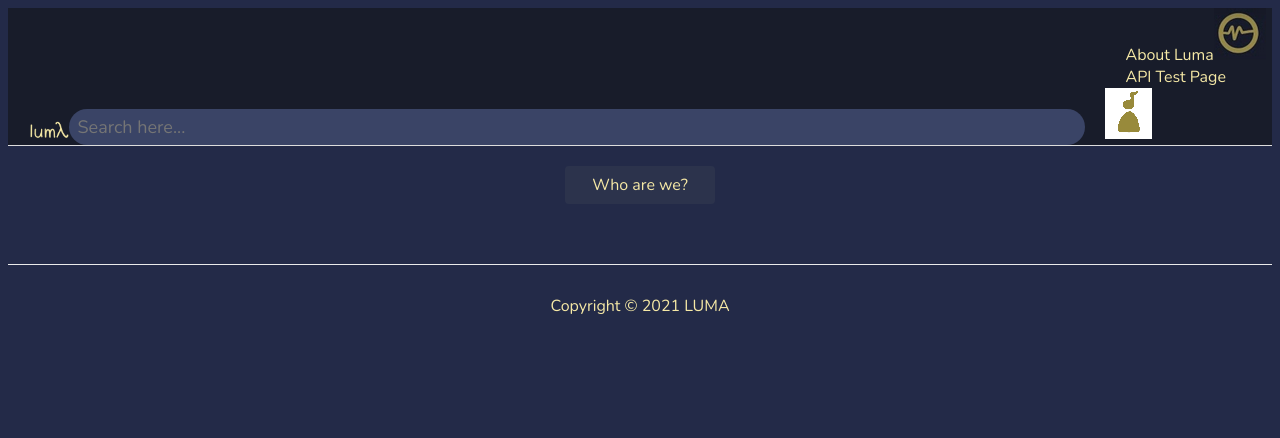
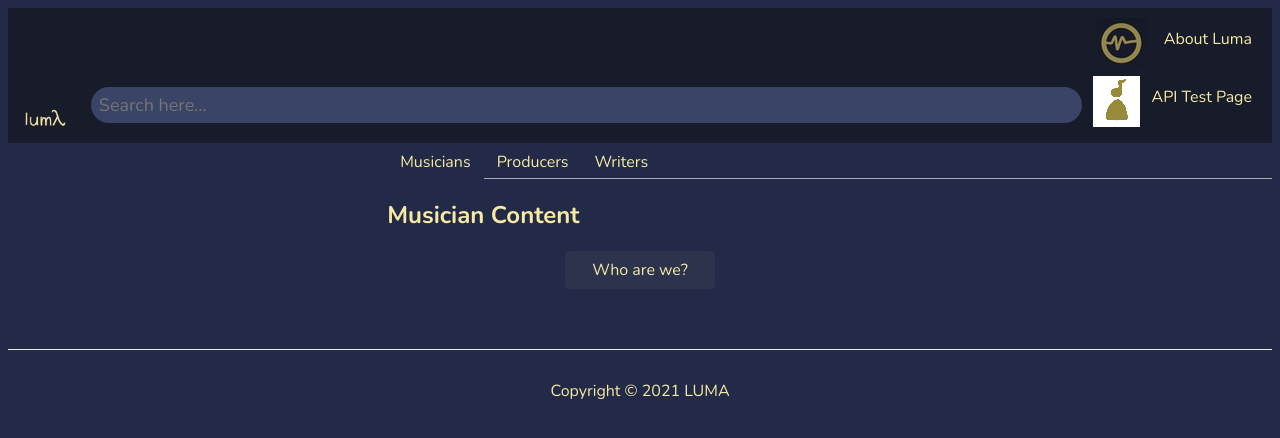
Before and after one commit to thejamielin/Luma, a Next.js app in the folder src/frontend/: page / in a window 1280 px wide. Shown: the top 438 px of the page. Built offline with nearby package versions, Linux system fonts and the light colour scheme.

Commit message:
imported react-tabs, applied to home page, edited style sheets

```diff
--- a/src/frontend/package.json
+++ b/src/frontend/package.json
@@ -10,6 +10,7 @@
   "dependencies": {
     "next": "^10.0.0",
     "react": "17.0.1",
-    "react-dom": "17.0.1"
+    "react-dom": "17.0.1",
+    "react-tabs": "^3.2.1"
   }
 }
--- a/src/frontend/pages/index.js
+++ b/src/frontend/pages/index.js
@@ -1,9 +1,9 @@
 import Head from "next/head";
-import Footer from "../components/footer";
-import Navbar from "../components/navbar";
-import Tabs from "../components/home_tabs";
-import styles from "../styles/Home.module.css";
+import styles from '../styles/Home.module.css';
 import Link from "next/link";
+import { Tab, Tabs, TabList, TabPanel } from 'react-tabs';
+import 'react-tabs/style/react-tabs.css';
+// Tabs courtesy of: https://github.com/reactjs/react-tabs
 
 export default function Home() {
   return (
@@ -12,8 +12,34 @@ export default function Home() {
         <title>Luma | Home</title>
         <meta name="keywords" content="luma" />
       </Head>
+      <div>
+      <Tabs
+      className={styles.tab}
+      selectedTabClassName={styles.tabSelected}>
+        <TabList>
+          <Tab>Musicians</Tab>
+          <Tab>Producers</Tab>
+          <Tab>Writers</Tab>
+        </TabList>
+        {/* Musicians */}
+        <TabPanel>
+          <h2>
+            Musician Content
+          </h2>
+        </TabPanel>
 
-     <div>
+        {/* Producers  */}
+        <TabPanel>
+          <h2>Producer Content</h2>
+        </TabPanel>
+
+        {/* Writers */}
+        <TabPanel>
+          <h2>Writer content</h2>
+        </TabPanel>
+      </Tabs>
+      </div>
+      <div>
         <Link href="/about">
           <a className={styles.btn}>Who are we?</a>
         </Link>
--- a/src/frontend/styles/Home.module.css
+++ b/src/frontend/styles/Home.module.css
@@ -3,9 +3,11 @@
   padding-bottom: 20px;
   text-align: center;
 }
+
 .text {
   color: #F6E9A6;
 }
+
 .btn {
   display: block;
   width: 150px;
@@ -16,3 +18,11 @@
   color: #F6E9A6;
   text-align: center;
 }
+
+.tab {
+  padding-left: 30%;
+}
+
+.tabSelected {
+  background-color: #232A48;
+}
--- a/src/frontend/styles/globals.css
+++ b/src/frontend/styles/globals.css
@@ -20,16 +20,16 @@ nav {
   display: flex;
   justify-content: flex-end;
   align-items: flex-end;
-  border-bottom: 1px solid #ddd;
 }
 nav a {
-  margin-left: 20px;
+  float: right;
+  text-align: center;
+  padding: 10px;
 }
 nav .logo {
-  margin-right: auto;
+  margin-right: 15px;
+  margin-left: 5px;
   display: flex;
-  justify-content: flex-end;
-  align-items: flex-end;
 }
 footer {
   display: block;
@@ -53,10 +53,11 @@ footer {
   padding: 8px;
   border-radius: 30px;
   border: none;
-  width: 1000px;
+  width: 975px;
   height: 20px;
   font-size: 18px;
   text-align: flex-end;
   background-color: #3A4466;
   font-family: "Nunito";
+  margin-bottom: 20px;
 }
```
Also changed, not shown: src/frontend/components/navbar.js (+4 -5 lines), src/frontend/components/home_tabs.js (deleted), 1 other file (tests, documents, lock files or other folders).
